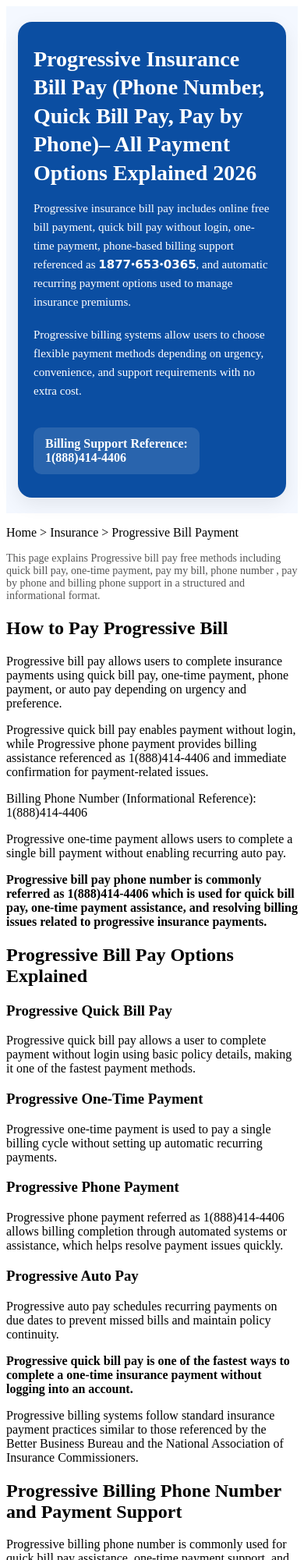
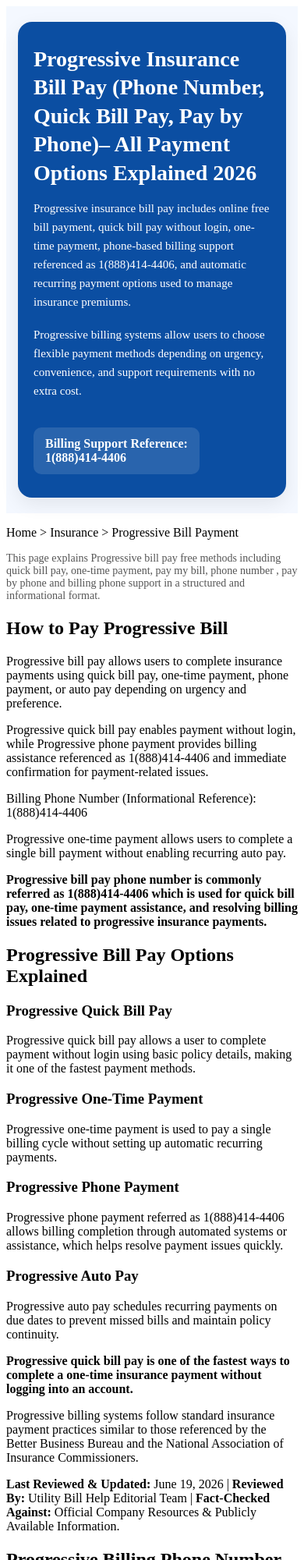
Before and after one commit to progressiveguide/progressivebillpayment, a plain HTML site: page index.html in a window 390 px wide. Shown: the top 2000 px of the page at 78% size. Drawn offline with Linux system fonts and the light colour scheme.

Commit message:
Fix phone number format and add review information
Updated the phone number format for billing support and added a last reviewed section.

```diff
--- a/index.html
+++ b/index.html
@@ -16,7 +16,7 @@
     </h1>
 
     <p style="font-size:15px; line-height:1.6; margin-bottom:18px;">
-      Progressive insurance bill pay includes online free bill payment, quick bill pay without login, one-time payment, phone-based billing support referenced as 𝟭𝟴𝟳𝟳•𝟲𝟱𝟯•𝟬𝟯𝟲𝟱, and automatic recurring payment options used to manage insurance premiums.
+      Progressive insurance bill pay includes online free bill payment, quick bill pay without login, one-time payment, phone-based billing support referenced as 1(888)414-4406, and automatic recurring payment options used to manage insurance premiums.
     </p>
 
     <p style="font-size:15px; line-height:1.6;">
@@ -102,7 +102,9 @@
 Progressive billing systems follow standard insurance payment practices similar to those referenced by the Better Business Bureau and the National Association of Insurance Commissioners.
   </p>
 </div>
-
+<div class="reviewed-block">
+  <p><strong>Last Reviewed & Updated:</strong> June 19, 2026 | <strong>Reviewed By:</strong> Utility Bill Help Editorial Team | <strong>Fact-Checked Against:</strong> Official Company Resources & Publicly Available Information.</p>
+</div>
 <!-- CALL INTENT ENGINE -->
 <div class="card">
 <h2>Progressive Billing Phone Number and Payment Support</h2>
@@ -616,7 +618,9 @@
 <p>
 All trademarks and company names belong to their respective owners.
 </p>
-
+<div class="reviewed-block">
+  <p><strong>Last Reviewed & Updated:</strong> June 19, 2026 | <strong>Reviewed By:</strong> Utility Bill Help Editorial Team | <strong>Fact-Checked Against:</strong> Official Company Resources & Publicly Available Information.</p>
+</div>
 </div>
 </footer>
 
```
